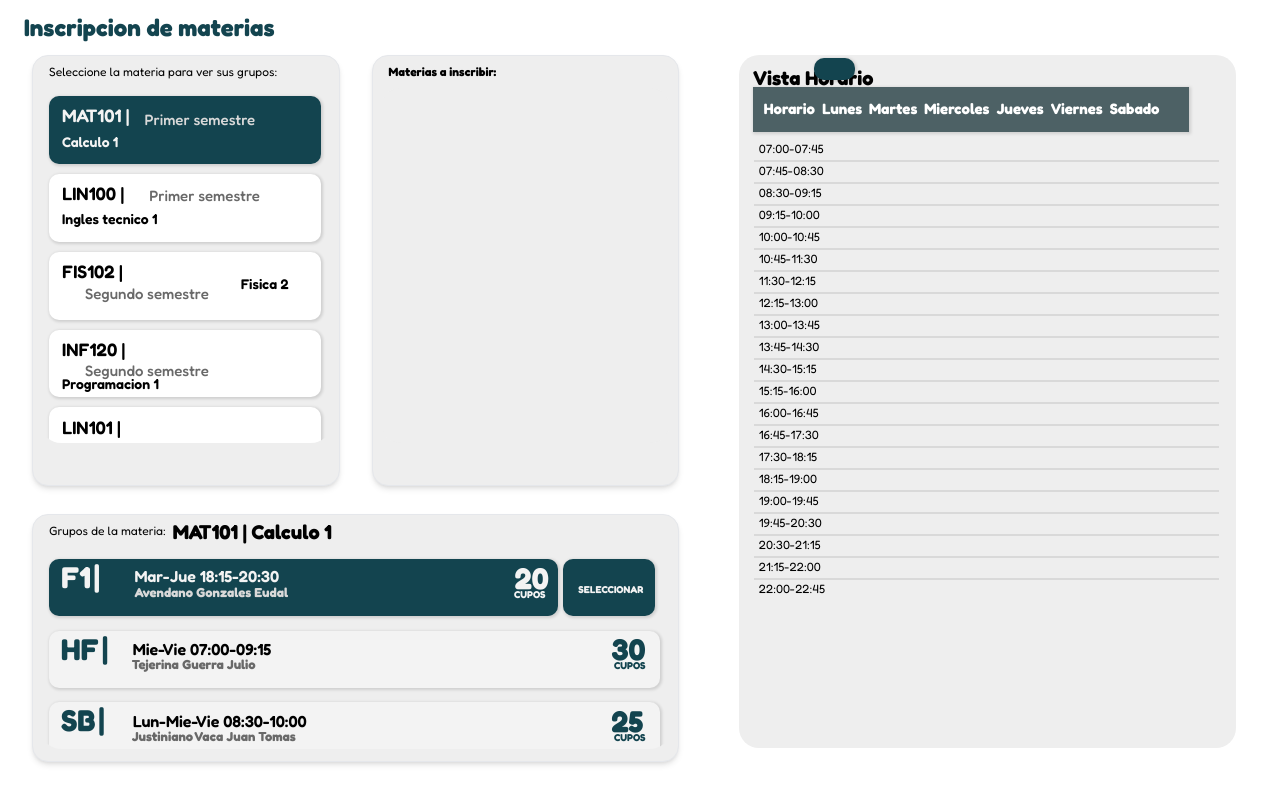
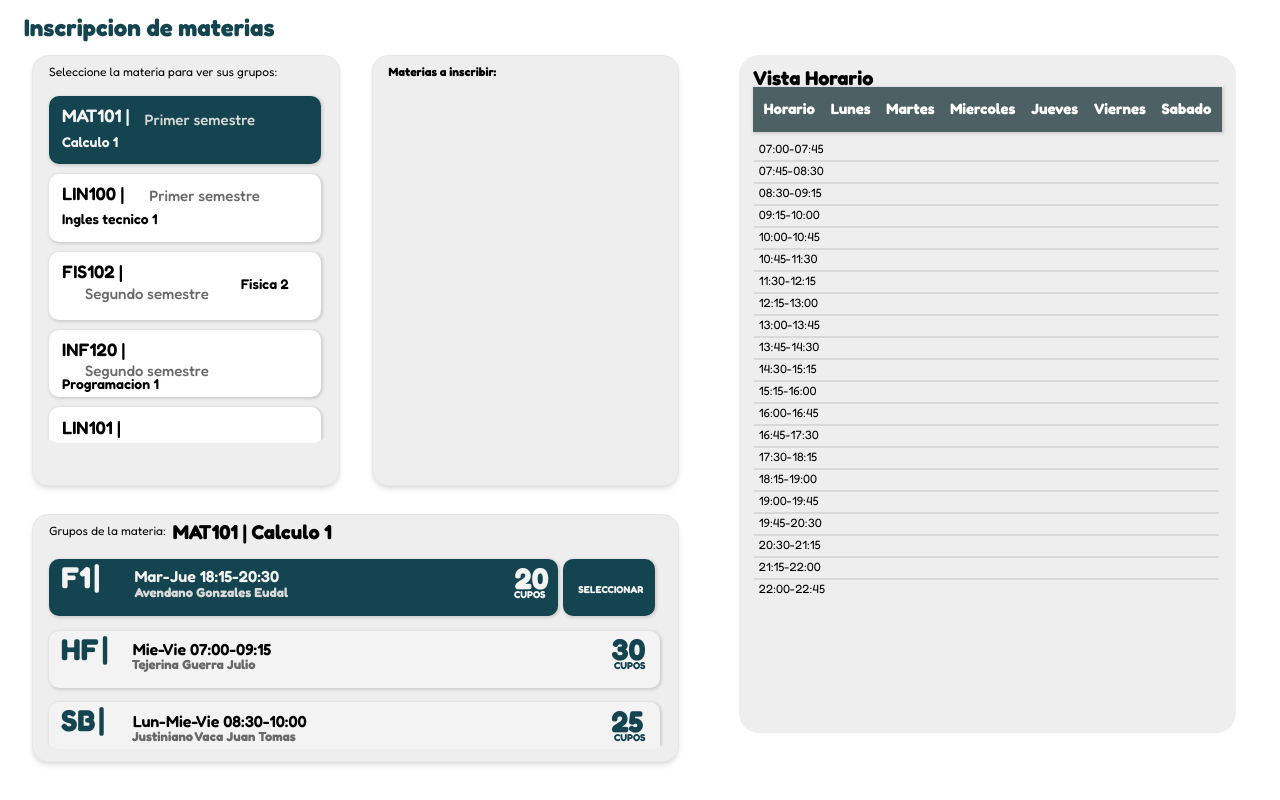
Before and after one commit to DAVV422/proyecto-final-IHC, a React (Create React App) app: page / in a window 1280 px wide. Built offline with nearby package versions, Linux system fonts and the light colour scheme.

Commit message:
horario 3

```diff
--- a/src/App.css
+++ b/src/App.css
@@ -127,12 +127,11 @@
 .contenedor-horario{
   margin-top: 0px;
   width: 90%;
-  height: 95%;
+  height: 93%;
   padding: 14px;
   background-color: #EEEEEE;
   border-radius: 20px;
   justify-content: center;
-  overflow-y: auto;
 }
 
 .grupos-materia{
@@ -207,7 +206,7 @@ h1{
 }
 
 .encabezado-horario {
-  width: 93%;
+  width: 100%;
   margin-top: 0px;
   margin-bottom: 8px;
   display: flex;
@@ -216,7 +215,7 @@ h1{
   font-size: 15px;
   background-color: #4D6165;
   color: white;
-  padding: 11px 30px 11px 11px;
+  padding: 11px 11px 11px 11px;
   box-shadow: 1px 1px 3px 1px rgba(0, 0, 0, 0.13);
   margin: 1px solid #888;
 }
--- a/src/componentes/Horario.js
+++ b/src/componentes/Horario.js
@@ -1,7 +1,7 @@
 import React from 'react';
 import '../hojas-de-estilo/Horario.css';
 
-function Horario() {
+function Horario({horario}) {
     return (
         <>
             <div>
@@ -87,7 +87,7 @@ function Horario() {
             <div >
                 <p className='hora'>22:00-22:45</p>
             </div>
-            <div className='horario-materia'>
+            <div className='nivel1-1'>
             </div>
         </>
     );
--- a/src/hojas-de-estilo/Horario.css
+++ b/src/hojas-de-estilo/Horario.css
@@ -1,8 +1,3 @@
-.padre{
-    position:relative;
-    background-color: green;
-}
-
 .hora{
     margin-top: 0px;
     margin-bottom: 2px;
@@ -16,19 +11,80 @@ hr{
     border: 0.5px solid #D9D9D9;
 }
 
-.horario-materia{
-    height: 100%;
-    width: 6%;
-    margin-top: -542px;
-    margin-left: 13%;
-    display: flex;
-    justify-content: start;
-    align-items: flex-start;
-    border-radius: 10px;
+.lunes-1{
+    height: 20px;
+    width: 5.2%;
+    margin-top: -468px;
+    margin-left: 5.3%;
+    border-radius: 5px;
     background-color: #13444F;
     color: white;
-    padding: 11px 30px 11px 11px;
+    padding: 11px 50px 40px 11px;
     box-shadow: 1px 1px 3px 1px rgba(0, 0, 0, 0.13);
-    margin: 1px solid #888;
-    position: relative;
+    position: absolute;
 }
+
+.martes-1{
+    height: 20px;
+    width: 5.2%;
+    margin-top: -468px;
+    margin-left: 10.5%;
+    border-radius: 5px;
+    background-color: #13444F;
+    color: white;
+    padding: 11px 50px 65px 11px;
+    box-shadow: 1px 1px 3px 1px rgba(0, 0, 0, 0.13);
+    position: absolute;
+}
+
+.miercoles-1{
+    height: 20px;
+    width: 5.2%;
+    margin-top: -468px;
+    margin-left: 15.7%;
+    border-radius: 5px;
+    background-color: #13444F;
+    color: white;
+    padding: 11px 50px 40px 11px;
+    box-shadow: 1px 1px 3px 1px rgba(0, 0, 0, 0.13);
+    position: absolute;
+}
+
+.jueves-1{
+    height: 20px;
+    width: 5.2%;
+    margin-top: -468px;
+    margin-left: 20.9%;
+    border-radius: 5px;
+    background-color: #13444F;
+    color: white;
+    padding: 11px 50px 62px 11px;
+    box-shadow: 1px 1px 3px 1px rgba(0, 0, 0, 0.13);
+    position: absolute;
+}
+
+.viernes-1{
+    height: 20px;
+    width: 5.2%;
+    margin-top: -468px;
+    margin-left: 26.1%;
+    border-radius: 5px;
+    background-color: #13444F;
+    color: white;
+    padding: 11px 50px 40px 11px;
+    box-shadow: 1px 1px 3px 1px rgba(0, 0, 0, 0.13);
+    position: absolute;
+}
+
+.sabado-1{
+    height: 25px;
+    width: 5.2%;
+    margin-top: -468px;
+    margin-left: 31.3%;
+    border-radius: 5px;
+    background-color: #13444F;
+    color: white;
+    padding: 11px 50px 62px 11px;
+    box-shadow: 1px 1px 3px 1px rgba(0, 0, 0, 0.13);
+    position: absolute;
+}
```
